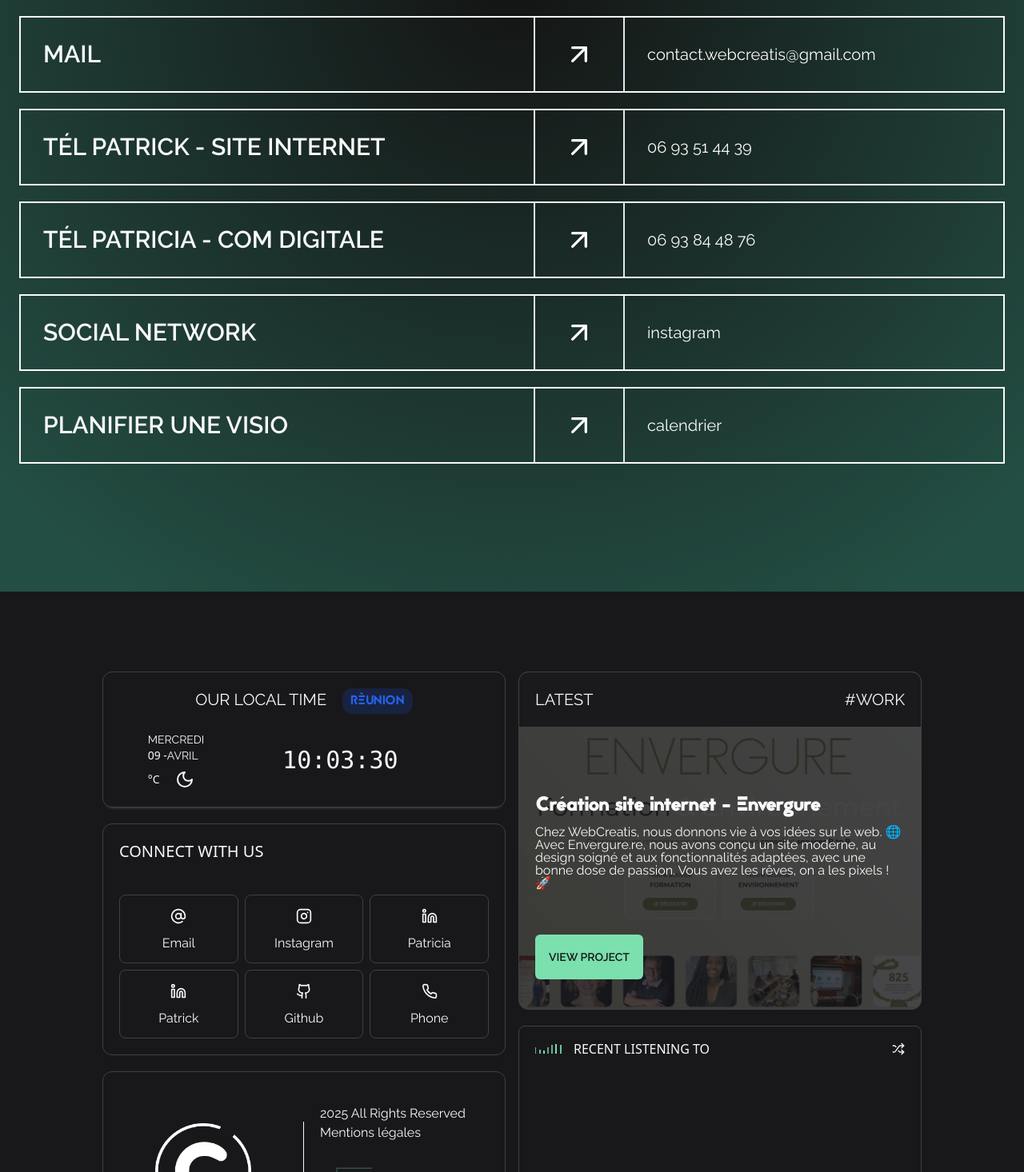
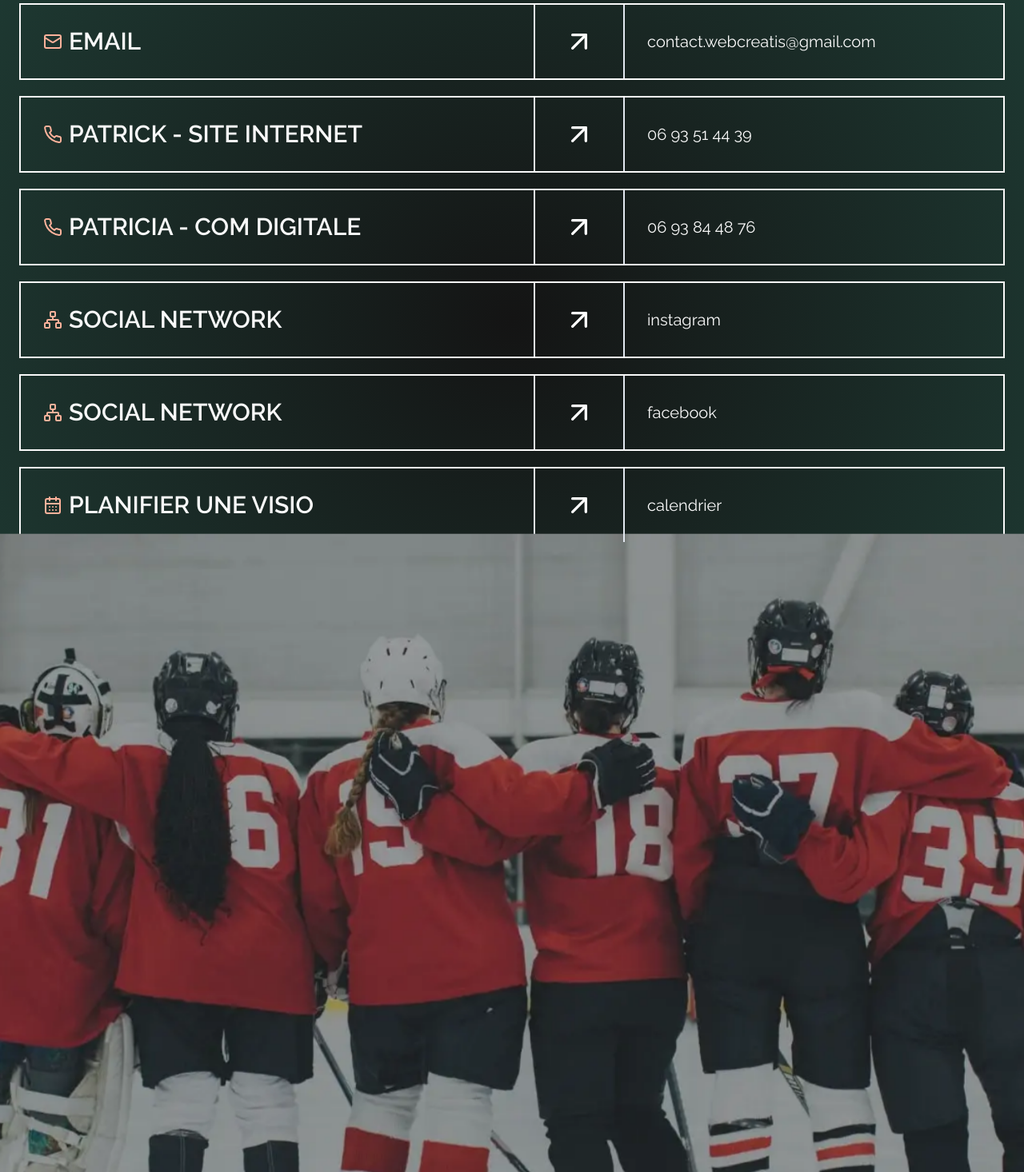
Before and after one commit to webcreatis/WC, a Next.js app: page /contact in a window 1280 px wide. Shown: the part 784-2250 px from the top of the page at 80% size. Built offline with nearby package versions, Linux system fonts and the light colour scheme; grey boxes are pictures that could not be loaded.

Commit message:
WEBCREATIS > CONTACT > Pics animation

```diff
--- a/app/contact/page.tsx
+++ b/app/contact/page.tsx
@@ -1,47 +1,91 @@
+"use client";
+
+import { motion, useScroll, useTransform } from "framer-motion";
+import { CalendarDays, Mail, MapPin, Network, Phone } from "lucide-react";
+import Image from "next/image";
+import { useRef } from "react";
+import contactPics from "../assets/images/contact-webcreatis.webp";
 import ContactCard from "../ui/ContactCard";
+import CanvasTrail from "../ui/Cursor";
 import CustomCursor from "../ui/CustomCursor";
 import TextAnimated from "../ui/TextAnimated";
 
 export default function ContactPage() {
+  const container = useRef(null);
+  const { scrollYProgress } = useScroll({
+    target: container,
+    offset: ["start end", "end end"],
+  });
+
+  const opacity = useTransform(scrollYProgress, [0, 1], [0, 1]);
+  const scale = useTransform(scrollYProgress, [0, 1], [1, 1.45]);
   return (
-    <section className="contact w-full flex flex-col text-white font-raleway pt-40">
+    <section
+      ref={container}
+      className="contact w-full flex flex-col text-white font-raleway pt-40 overflow-hidden"
+    >
+      <CanvasTrail />
       <TextAnimated title="contact us" />
-      <div className="h-auto py-12 px-4 sm:px-6 lg:px-8 pb-40">
+      <div className="h-auto py-12 px-4 sm:px-6 lg:px-8 xs:py-8">
         <h1 className="w-full flex justify-center xs:text-xl xs:pb-10 xs:pl-3 mobile:text-center md:text-3xl md:leading-10 lg:p-20 lg:text-5xl lg:leading-relaxed xl:text-7xl xl:pb-28">
           Vous avez un projet digital ou une idée de collaboration ? Parlons-en.
         </h1>
-        <div className="w-full flex flex-col items-center gap-5">
+        <div className="w-full flex flex-col items-center gap-5 pb-52 xs:pb-14">
           <ContactCard
             title="Camp de base, la Réunion"
             link="https://www.google.com/maps/place/La+Possession+97419,+La+R%C3%A9union/@-20.9529905,55.3172094,14.26z/data=!4m6!3m5!1s0x2182864c786a183b:0x8853f4353455bbfc!8m2!3d-20.9313685!4d55.3337397!16zL20vMGRocjV0?hl=fr&entry=ttu&g_ep=EgoyMDI1MDQwNi4wIKXMDSoASAFQAw%3D%3D"
             textLink="view on maps"
+            icon={<MapPin color="#ffb29b" />}
           />
           <ContactCard
-            title="mail"
+            title="Email"
             link="mailto:contact.webcreatis@gmail.com"
             textLink="contact.webcreatis@gmail.com"
+            icon={<Mail color="#ffb29b" />}
           />
           <ContactCard
-            title="tél Patrick - site internet"
+            title="Patrick - site internet"
             link="tel:+262693514439"
             textLink="06 93 51 44 39"
+            icon={<Phone color="#ffb29b" />}
           />
           <ContactCard
-            title="tél Patricia - com digitale"
+            title="Patricia - com digitale"
             link="tel:+262693844876"
             textLink="06 93 84 48 76"
+            icon={<Phone color="#ffb29b" />}
           />
           <ContactCard
             title="social network"
             link="https://www.instagram.com/webcreatis/"
             textLink="instagram"
+            icon={<Network color="#ffb29b" />}
+          />
+          <ContactCard
+            title="social network"
+            link="https://www.facebook.com/webcreatis"
+            textLink="facebook"
+            icon={<Network color="#ffb29b" />}
           />
           <ContactCard
             title="planifier une visio"
             link="https://calendly.com/contact-webcreatis/30min"
             textLink="calendrier"
+            icon={<CalendarDays color="#ffb29b" />}
           />
         </div>
+        <motion.div
+          style={{ opacity, scale }}
+          className="h-full overflow-hidden xs:pt-3 tablet:pt-11 laptop:pt-20 lg:pt-32"
+        >
+          <Image
+            src={contactPics.src}
+            alt="image d'une équipe de hokey sur glace"
+            width={1220}
+            height={820}
+            className="w-full object-cover"
+          />
+        </motion.div>
       </div>
       <CustomCursor />
     </section>
--- a/app/ui/ContactCard.tsx
+++ b/app/ui/ContactCard.tsx
@@ -5,16 +5,19 @@ type ContactCardProps = {
   title: string;
   link: string;
   textLink: string;
+  icon: JSX.Element;
 };
 
 export default function ContactCard({
   title,
   link,
   textLink,
+  icon,
 }: ContactCardProps) {
   return (
     <div className="relative flex w-[90%] md:w-[70%] m-auto h-auto justify-between border-2 border-white min-[320px]:flex-col laptop:flex-row laptop:w-full lg:w-[90%] xl:w-[70%]">
-      <p className="w-full font-semibold text-2xl p-5 xs:text-lg md:flex-1 md:text-3xl border-b-2 md:border-b-2 md:border-r-0 md:p-7 laptop:border-b-0 laptop:border-r-2 laptop:text-left xl:p-14 uppercase text-center cursor-pointer">
+      <p className="w-full flex items-center gap-2 font-semibold text-2xl p-5 xs:text-lg md:flex-1 md:text-3xl border-b-2 md:border-b-2 md:border-r-0 md:p-7 laptop:border-b-0 laptop:border-r-2 laptop:text-left xl:p-14 uppercase text-center cursor-pointer">
+        <span>{icon}</span>
         {title}
       </p>
 
```
Also changed, not shown: app/assets/images/contact-webcreatis.webp (added).
